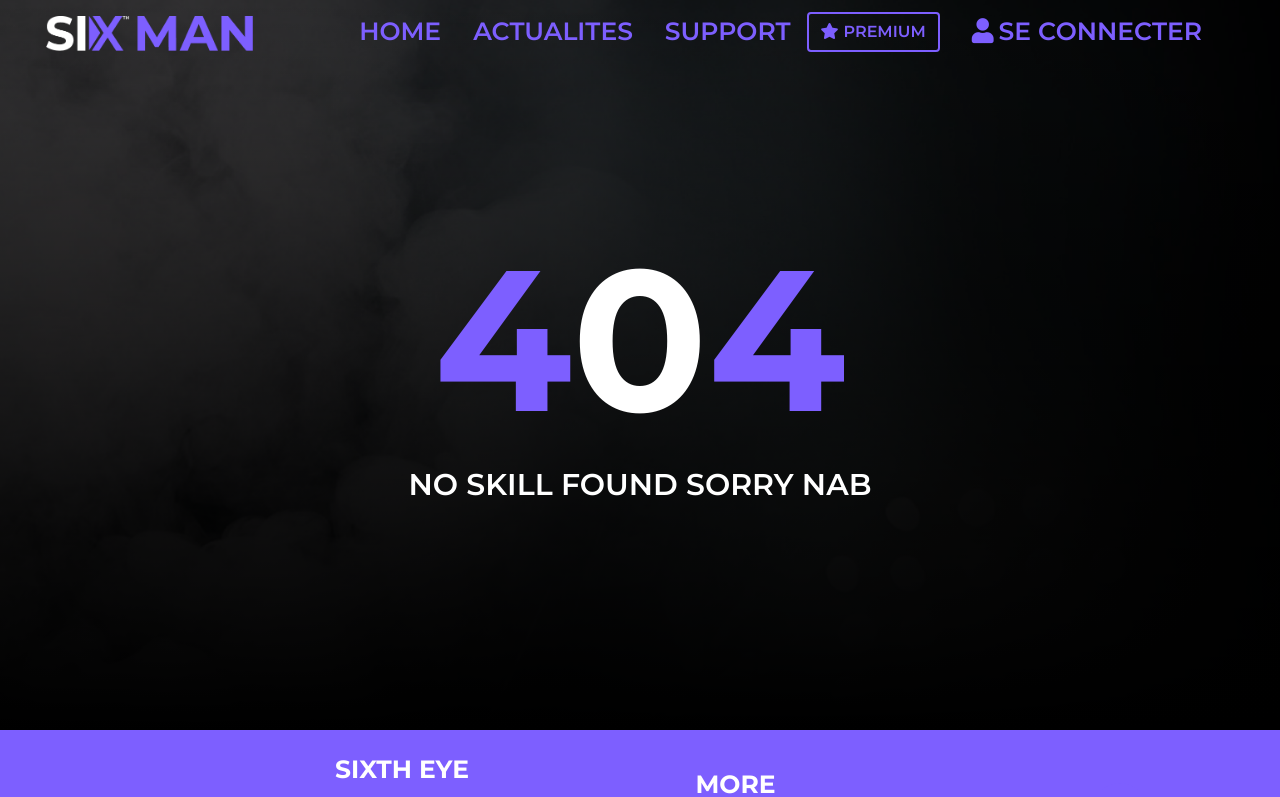
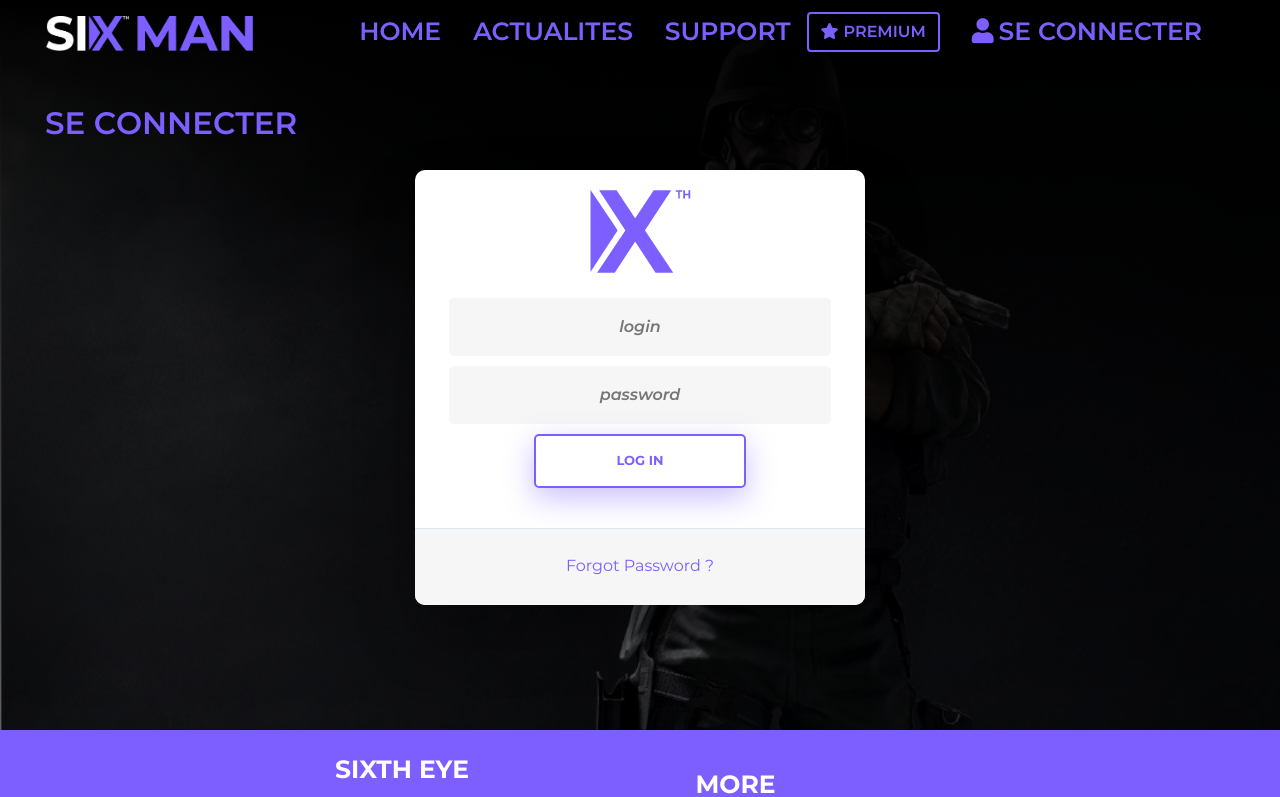
Before and after one commit to Teyz/sixth-man-app, an Angular app: page /signin in a window 1280 px wide. Before the commit this address had no page. Shown: the top 797 px of the page. Built offline with nearby package versions, Linux system fonts and the light colour scheme.

Commit message:
Intégration page Login (Front)

```diff
--- a/src/app/modules/general/signin/signin.component.css
+++ b/src/app/modules/general/signin/signin.component.css
@@ -1,5 +1,5 @@
 .actualites_bg {
-    background: linear-gradient(transparent, black), url("../../../../assets/img/actualites_bg.png");
+    background: linear-gradient(black, transparent), url("../../../../assets/img/bg_signin.png");
     background-size: cover;
     background-repeat: no-repeat;
     background-color: #000000;
@@ -8,38 +8,323 @@
 
 h1 {
     color: #7D5FFF;
-    font-size: 200px;
-    font-family: "Montserrat Bold";
+    font-size: 31px;
+    font-family: "Montserrat Semi-Bold";
+    position: relative;
+    padding-left: 15px;
 }
 
-h1 span{
-    color: white;
-    font-size: 200px;
-    font-family: "Montserrat Bold";
+a {
+    color: #7D5FFF;
+    display: inline-block;
+    text-decoration: none;
+    font-weight: 400;
 }
 
-h2{
-    color: white;
-    font-size: 30px;
-    font-family: "Montserrat Semi-Bold";
+h2 {
+    text-align: center;
+    font-size: 16px;
+    font-weight: 600;
+    text-transform: uppercase;
+    display: inline-block;
+    margin: 40px 8px 10px 8px;
+    color: #cccccc;
 }
 
-h3{
+/* STRUCTURE */
+
+.wrapper {
+    display: flex;
+    align-items: center;
+    flex-direction: column;
+    justify-content: center;
+    width: 100%;
+    min-height: 100%;
+    padding: 20px;
+}
+
+#formContent {
+    -webkit-border-radius: 10px 10px 10px 10px;
+    border-radius: 10px 10px 10px 10px;
+    background: #fff;
+    padding: 30px;
+    width: 90%;
+    max-width: 450px;
+    position: relative;
+    padding: 0px;
+    -webkit-box-shadow: 0 30px 60px 0 rgba(0, 0, 0, 0.3);
+    box-shadow: 0 30px 60px 0 rgba(0, 0, 0, 0.3);
+    text-align: center;
+}
+
+#formFooter {
+    background-color: #f6f6f6;
+    border-top: 1px solid #dce8f1;
+    padding: 25px;
+    text-align: center;
+    -webkit-border-radius: 0 0 10px 10px;
+    border-radius: 0 0 10px 10px;
+}
+
+/* TABS */
+
+h2.inactive {
+    color: #cccccc;
+}
+
+h2.active {
+    color: #0d0d0d;
+    border-bottom: 2px solid #5fbae9;
+}
+
+/* FORM TYPOGRAPHY*/
+
+input[type=button], input[type=submit], input[type=reset] {
+    background-color: rgba(255, 255, 255, 0);
+    border: 2px solid #7D5FFF;
+    font-size: 20px;
+    font-family: "Montserrat Bold";
+    color: #7D5FFF;
+    padding: 15px 80px;
+    text-align: center;
+    text-decoration: none;
+    display: inline-block;
+    text-transform: uppercase;
+    font-size: 13px;
+    -webkit-box-shadow: 0 10px 30px 0 rgba(125, 95, 255, 0.4);
+    box-shadow: 0 10px 30px 0 rgba(125, 95, 255, 0.4) ;
+    -webkit-border-radius: 5px 5px 5px 5px;
+    border-radius: 5px 5px 5px 5px;
+    margin: 5px 20px 40px 20px;
+    -webkit-transition: all 0.3s ease-in-out;
+    -moz-transition: all 0.3s ease-in-out;
+    -ms-transition: all 0.3s ease-in-out;
+    -o-transition: all 0.3s ease-in-out;
+    transition: all 0.3s ease-in-out;
+}
+
+input[type=button]:hover, input[type=submit]:hover, input[type=reset]:hover {
+    background-color: #7D5FFF;
+    color: white;
+}
+
+input[type=button]:active, input[type=submit]:active, input[type=reset]:active {
+    -moz-transform: scale(0.95);
+    -webkit-transform: scale(0.95);
+    -o-transform: scale(0.95);
+    -ms-transform: scale(0.95);
+    transform: scale(0.95);
+}
+
+input[type=text] {
+    color: #707070;
+    font-family: 'Montserrat SemiBold Italic';
+    background-color: #f6f6f6;
+    border: none;
+    padding: 15px 32px;
+    text-align: center;
+    text-decoration: none;
+    display: inline-block;
+    font-size: 16px;
+    margin: 5px;
+    width: 85%;
+    border: 2px solid #f6f6f6;
+    -webkit-transition: all 0.5s ease-in-out;
+    -moz-transition: all 0.5s ease-in-out;
+    -ms-transition: all 0.5s ease-in-out;
+    -o-transition: all 0.5s ease-in-out;
+    transition: all 0.5s ease-in-out;
+    -webkit-border-radius: 5px 5px 5px 5px;
+    border-radius: 5px 5px 5px 5px;
+}
+
+input[type=text]:focus {
+    background-color: #fff;
+    border-bottom: 2px solid #7D5FFF;
+}
+
+input[type=text]:placeholder {
+    color: #cccccc;
+}
+
+/* ANIMATIONS */
+
+/* Simple CSS3 Fade-in-down Animation */
+
+.fadeInDown {
+    -webkit-animation-name: fadeInDown;
+    animation-name: fadeInDown;
+    -webkit-animation-duration: 1s;
+    animation-duration: 1s;
+    -webkit-animation-fill-mode: both;
+    animation-fill-mode: both;
+}
+
+@-webkit-keyframes fadeInDown {
+    0% {
+        opacity: 0;
+        -webkit-transform: translate3d(0, -100%, 0);
+        transform: translate3d(0, -100%, 0);
+    }
+    100% {
+        opacity: 1;
+        -webkit-transform: none;
+        transform: none;
+    }
+}
+
+@keyframes fadeInDown {
+    0% {
+        opacity: 0;
+        -webkit-transform: translate3d(0, -100%, 0);
+        transform: translate3d(0, -100%, 0);
+    }
+    100% {
+        opacity: 1;
+        -webkit-transform: none;
+        transform: none;
+    }
+}
+
+/* Simple CSS3 Fade-in Animation */
+
+@-webkit-keyframes fadeIn {
+    from {
+        opacity: 0;
+    }
+    to {
+        opacity: 1;
+    }
+}
+
+@-moz-keyframes fadeIn {
+    from {
+        opacity: 0;
+    }
+    to {
+        opacity: 1;
+    }
+}
+
+@keyframes fadeIn {
+    from {
+        opacity: 0;
+    }
+    to {
+        opacity: 1;
+    }
+}
+
+.fadeIn {
+    opacity: 0;
+    -webkit-animation: fadeIn ease-in 1;
+    -moz-animation: fadeIn ease-in 1;
+    animation: fadeIn ease-in 1;
+    -webkit-animation-fill-mode: forwards;
+    -moz-animation-fill-mode: forwards;
+    animation-fill-mode: forwards;
+    -webkit-animation-duration: 1s;
+    -moz-animation-duration: 1s;
+    animation-duration: 1s;
+}
+
+.fadeIn.first {
+    -webkit-animation-delay: 0.4s;
+    -moz-animation-delay: 0.4s;
+    animation-delay: 0.4s;
+}
+
+.fadeIn.second {
+    -webkit-animation-delay: 0.6s;
+    -moz-animation-delay: 0.6s;
+    animation-delay: 0.6s;
+}
+
+.fadeIn.third {
+    -webkit-animation-delay: 0.8s;
+    -moz-animation-delay: 0.8s;
+    animation-delay: 0.8s;
+}
+
+.fadeIn.fourth {
+    -webkit-animation-delay: 1s;
+    -moz-animation-delay: 1s;
+    animation-delay: 1s;
+}
+
+/* Simple CSS3 Fade-in Animation */
+
+.underlineHover:after {
+    display: block;
+    left: 0;
+    bottom: -10px;
+    width: 0;
+    height: 2px;
+    background-color: #7D5FFF;
+    content: "";
+    transition: width 0.2s;
+}
+
+.underlineHover:hover {
+    color: #0d0d0d;
+}
+
+.underlineHover:hover:after {
+    width: 100%;
+}
+
+/* OTHERS */
+
+*:focus {
+    outline: none;
+}
+
+#icon {
+    padding: 20px;
+}
+
+input[type=password] {
+    color: #707070;
+    font-family: 'Montserrat SemiBold Italic';
+    background-color: #f6f6f6;
+    border: none;
+    padding: 15px 32px;
+    text-align: center;
+    text-decoration: none;
+    display: inline-block;
+    font-size: 16px;
+    margin: 5px;
+    width: 85%;
+    border: 2px solid #f6f6f6;
+    -webkit-transition: all 0.5s ease-in-out;
+    -moz-transition: all 0.5s ease-in-out;
+    -ms-transition: all 0.5s ease-in-out;
+    -o-transition: all 0.5s ease-in-out;
+    transition: all 0.5s ease-in-out;
+    -webkit-border-radius: 5px 5px 5px 5px;
+    border-radius: 5px 5px 5px 5px;
+}
+
+input[type=password]:focus {
+    background-color: #fff;
+    border-bottom: 2px solid #7D5FFF;
+}
+
+input[type=password]:placeholder {
+    color: #cccccc;
+}
+
+.go_premium{
     color: white;
     font-size: 20px;
-    font-family: "Montserrat Regular";
+    font-family: "Montserrat Semi-Bold";
+    background-color: rgba(255, 255, 255, 0);
+    border: 2px solid #7D5FFF;
+    width: 192px;
+    height: 54px;
 }
 
-@media screen and (max-width: 640px) {
-    h1 {
-        color: #7D5FFF;
-        font-size: 100px;
-        font-family: "Montserrat Bold";
-    }
-
-    h1 span{
-        color: white;
-        font-size: 100px;
-        font-family: "Montserrat Bold";
-    }
+.go_premium:hover{
+    color: white;
+    background-color: #7D5FFF;
 }
--- a/src/app/modules/general/signin/signin.component.html
+++ b/src/app/modules/general/signin/signin.component.html
@@ -1,11 +1,26 @@
 <section class="container-fluid actualites_bg d-flex align-items-center justify-content-center">
-    <div class="container-fluid" style="text-align: center;">
+    <div class="container-fluid">
         <div class="row">
             <div class="col-md-12 mt-md-0 mt-12">
-                <h1>4<span>0</span>4</h1>
-                <h2>NO SKILL FOUND SORRY NAB</h2>
-                <!-- <h3 class="lite">TEYZ. > CHICH.</h3> -->
+                <h1>SE CONNECTER</h1>
             </div>
+        </div>
+        <div class="row">
+            <div class="wrapper fadeInDown">
+                <div id="formContent">
+                  <div class="fadeIn first">
+                    <img src="../../../../assets/img/favicon.png" id="icon" alt="User Icon" />
+                  </div>
+                  <form method="GET">
+                    <input type="text" id="login" class="fadeIn second" name="login" placeholder="login">
+                    <input type="password" id="password" class="fadeIn third" name="password" placeholder="password">
+                    <input type="submit" class="fadeIn fourth" value="Log In">
+                  </form>
+                  <div id="formFooter">
+                    <a class="underlineHover" routerLink="/">Forgot Password ?</a>
+                  </div>
+                </div>
+              </div>
         </div>
     </div>
 </section>
```
Also changed, not shown: src/assets/img/bg_signin.png (added).
